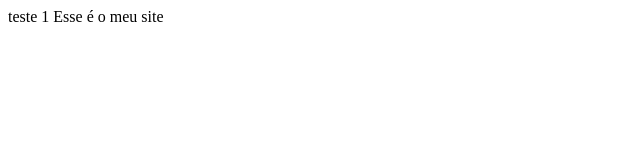
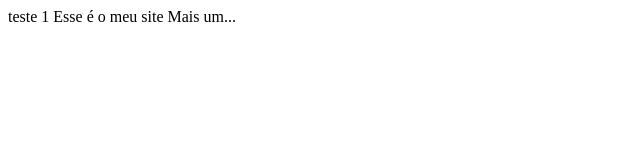
Before and after one commit to lugasparpacs/app-teste-quality, a plain HTML site: page index.html in a window 1280 px wide. Shown: the full height of the page, 0-640 px from the left. Drawn offline with Linux system fonts and the light colour scheme.

Commit message:
Outra alteracao no index.html

```diff
--- a/index.html
+++ b/index.html
@@ -12,6 +12,8 @@ teste 1
 
 Esse é o meu site
 
+Mais um...
+
 </body>
 
 </html>
```
